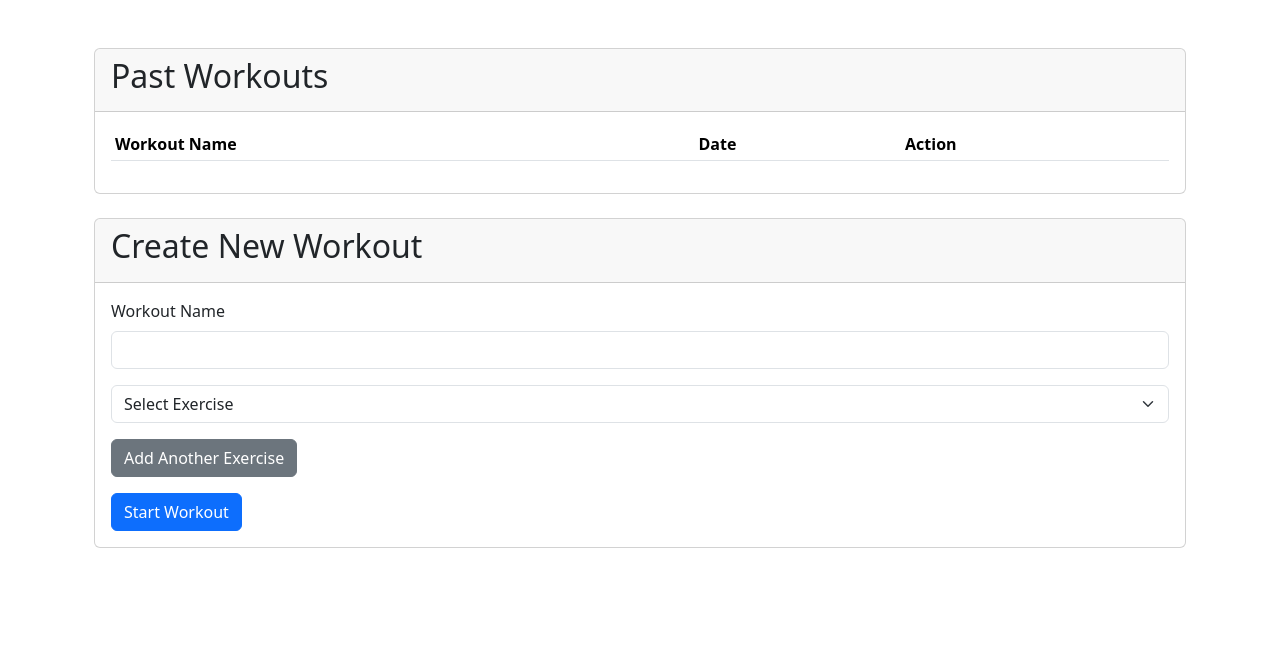
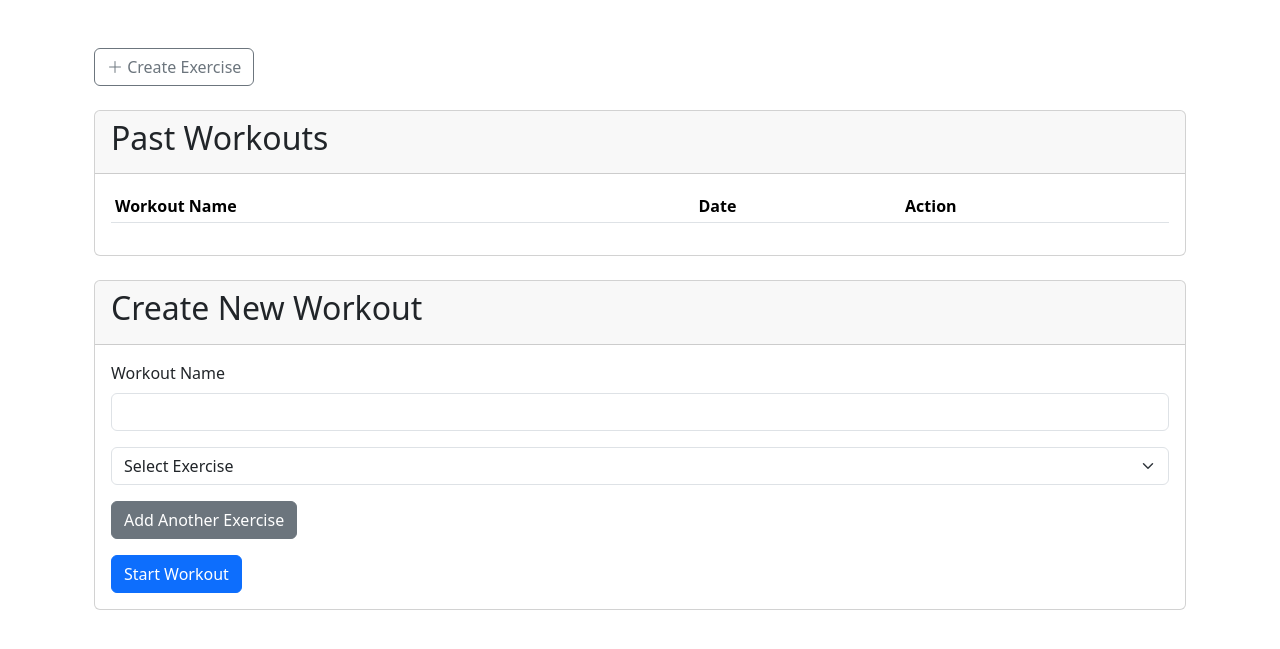
Before and after one commit to jms-dcksn/simple-fitness-logger, a Flask app: page /workout in a window 1280 px wide. Shown: the part 56-705 px from the top of the page. Run offline with Flask 3, Linux system fonts and the light colour scheme; data that the repository does not hold is empty; some libraries are stand-ins or nearby versions.

Commit message:
fixed bug and added create exercise

```diff
--- a/app.py
+++ b/app.py
@@ -208,7 +208,13 @@ def create_exercise():
     exercise = Exercise(name=name)
     db.session.add(exercise)
     db.session.commit()
-    return jsonify({'id': exercise.id, 'name': exercise.name})
+
+    # Check if the request wants JSON (from fetch/AJAX) or HTML (from form)
+    if request.headers.get('X-Requested-With') == 'XMLHttpRequest':
+        return jsonify({'id': exercise.id, 'name': exercise.name})
+    else:
+        # Redirect back to the referring page
+        return redirect(request.referrer or url_for('index'))
 
 @app.route('/api/exercises', methods=['GET'])
 def get_exercises():
--- a/templates/workout.html
+++ b/templates/workout.html
@@ -2,6 +2,14 @@
 
 {% block content %}
 <div class="container mt-4">
+
+    {% if not active_workout %}
+        <!-- Create Exercise Button -->
+        <div class="mb-4">
+            <button type="button" class="btn btn-outline-secondary" data-bs-toggle="modal" data-bs-target="#newExerciseModal">
+                <i class="bi bi-plus-lg"></i> Create Exercise
+            </button>
+        </div>
     <!-- Past Workouts Section -->
     <div class="card mb-4">
         <div class="card-header">
@@ -33,7 +41,6 @@
             </table>
         </div>
     </div>
-    {% if not active_workout %}
     <!-- Create New Workout Form -->
     <div class="card mb-4">
         <div class="card-header">
@@ -49,12 +56,14 @@
 
                 <div id="exerciseList">
                     <div class="exercise-entry mb-3">
+                        <div class="d-flex gap-2">
                             <select class="form-select exercise-select" name="exercises[]" required>
                                 <option value="">Select Exercise</option>
                                 {% for exercise in exercises %}
                                 <option value="{{ exercise.id }}">{{ exercise.name }}</option>
                                 {% endfor %}
                             </select>
+                        </div>
                     </div>
                 </div>
 
@@ -77,7 +86,7 @@
                     <button type="button" class="btn-close" data-bs-dismiss="modal" aria-label="Close"></button>
                 </div>
                 <div class="modal-body">
-                    <form id="newExerciseForm" method="POST" action="{{ url_for('create_exercise') }}">
+                    <form id="newExerciseForm" method="POST" action="{{ url_for('create_exercise') }}" data-page="workout">
                         <div class="mb-3">
                             <label for="exerciseName" class="form-label">Exercise Name</label>
                             <input type="text" class="form-control" id="exerciseName" name="exercise_name" required>
@@ -206,6 +215,36 @@
     });
     // Add handler for add exercise button (if it exists)
 
+    // Add handler for add exercise button
+    const addExerciseBtn = document.getElementById('addExerciseBtn');
+    const exerciseList = document.getElementById('exerciseList');
+
+    if (addExerciseBtn && exerciseList) {
+        addExerciseBtn.addEventListener('click', function() {
+            // Clone the first exercise entry
+            const firstExercise = exerciseList.querySelector('.exercise-entry');
+            const newExercise = firstExercise.cloneNode(true);
+
+            // Reset the select value
+            const select = newExercise.querySelector('select');
+            select.value = '';
+
+            // Create and add remove button
+            const removeBtn = document.createElement('button');
+            removeBtn.type = 'button';
+            removeBtn.className = 'btn btn-danger';
+            removeBtn.textContent = 'Remove';
+            removeBtn.onclick = function() {
+                newExercise.remove();
+            };
+
+            // Add the remove button to the flex container
+            newExercise.querySelector('.d-flex').appendChild(removeBtn);
+
+            // Add the new exercise to the list
+            exerciseList.appendChild(newExercise);
+        });
+    }
 
 const swapExerciseModal = document.getElementById('swapExerciseModal');
 if (swapExerciseModal) {
@@ -278,5 +317,51 @@ document.querySelectorAll('.repeat-workout').forEach(button => {
         });
     });
 
+// Add handler for new exercise form
+document.getElementById('newExerciseForm').addEventListener('submit', async function(e) {
+    e.preventDefault();
+    const formData = new FormData(this);
+
+    try {
+        const response = await fetch(this.action, {
+            method: 'POST',
+            headers: {
+                'X-Requested-With': 'XMLHttpRequest'
+            },
+            body: formData
+        });
+
+        if (response.ok) {
+            const data = await response.json();
+
+            // Fetch all exercises to refresh the dropdowns
+            const exercisesResponse = await fetch('/api/exercises');
+            const exercises = await exercisesResponse.json();
+
+            // Update all exercise select dropdowns
+            const selects = document.querySelectorAll('.exercise-select');
+            selects.forEach(select => {
+                select.innerHTML = '<option value="">Select Exercise</option>';
+                exercises.forEach(exercise => {
+                    const option = new Option(exercise.name, exercise.id);
+                    select.add(option);
+                });
+            });
+
+            // Close the modal
+            const modal = bootstrap.Modal.getInstance(document.getElementById('newExerciseModal'));
+            modal.hide();
+
+            // Reset the form
+            this.reset();
+        } else {
+            alert('Error creating exercise');
+        }
+    } catch (error) {
+        console.error('Error:', error);
+        alert('Error creating exercise');
+    }
+});
+
 </script>
 {% endblock %}
```
Lines whose indentation alone changed are shown as unchanged.
